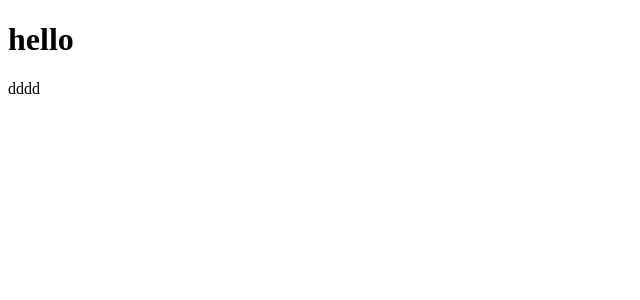
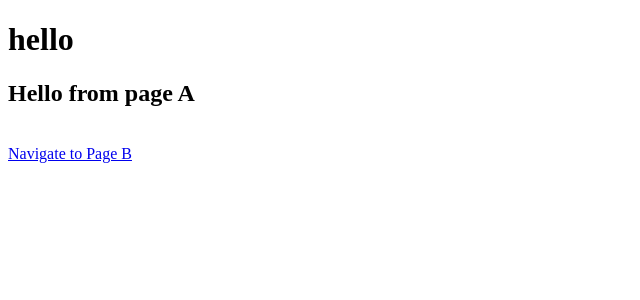
Before and after one commit to yangchaojun/react-typescript-samples, a React app: page / in a window 1280 px wide. Shown: the top 300 px of the page, without its empty margins (0-640 px from the left). Built offline with nearby package versions, Linux system fonts and the light colour scheme.

Commit message:
添加路由

```diff
--- a/src/app.tsx
+++ b/src/app.tsx
@@ -1,5 +1,17 @@
 import * as React from 'react'
+import { HashRouter, Switch, Route } from 'react-router-dom'
+import { PageA } from './pages/pageA'
+import { PageB } from './pages/pageB'
 
 export const App = () => {
-  return <>dddd</>
+  return (
+    <>
+      <HashRouter>
+        <Switch>
+          <Route exact={true} path="/" component={PageA} />
+          <Route path="/pageB" component={PageB} />
+        </Switch>
+      </HashRouter>
+    </>
+  )
 }
--- /dev/null
+++ b/src/pages/pageA.tsx
@@ -0,0 +1,12 @@
+import * as React from 'react'
+import { Link } from 'react-router-dom'
+
+export const PageA = () => {
+  return (
+    <div>
+      <h2>Hello from page A</h2>
+      <br />
+      <Link to="/pageB">Navigate to Page B</Link>
+    </div>
+  )
+}
--- /dev/null
+++ b/src/pages/pageB.tsx
@@ -0,0 +1,10 @@
+import * as React from 'react'
+import { Link } from 'react-router-dom'
+
+export const PageB = () => (
+  <div>
+    <h2>Hello from page B</h2>
+    <br />
+    <Link to="/">Navigate to Page A</Link>
+  </div>
+)
```
